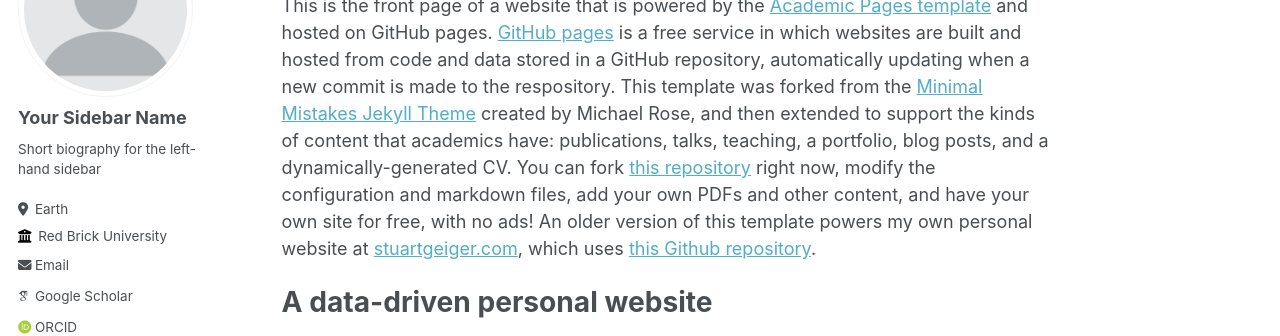
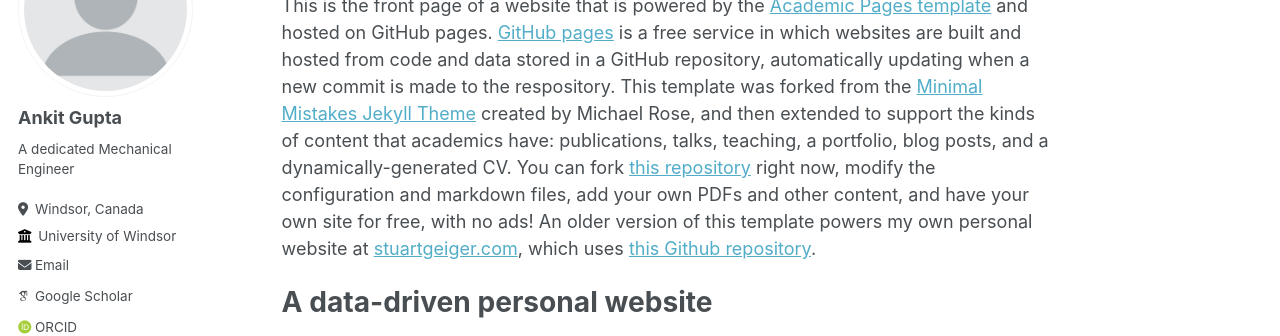
Before and after one commit to MechAnkit/Mech, a Jekyll site: the page built from _pages/about.md, in a window 1280 px wide. Shown: the part 184-520 px from the top of the page. Built offline with Jekyll 4.4.1, drawn with Linux system fonts in a browser that asks for light colours; some web fonts are replaced.

Commit message:
Update _config.yml

```diff
--- a/_config.yml
+++ b/_config.yml
@@ -22,13 +22,13 @@ repository               : "academicpages/academicpages.github.io"
 author:
   # Biographic information
   avatar           : "profile.png"
-  name             : "Your Sidebar Name"
+  name             : "Ankit Gupta"
   pronouns         : # example: "she/her"
-  bio              : "Short biography for the left-hand sidebar"
-  location         : "Earth"
-  employer         : "Red Brick University"
+  bio              : "A dedicated Mechanical Engineer"
+  location         : "Windsor, Canada"
+  employer         : "University of Windsor"
   uri              : # URL
-  email            : "none@example.org"
+  email            : "gupta49@uwindsor.ca"
 
   # Academic websites
   arxiv            : # URL - Update with the correct link to your profile
```
